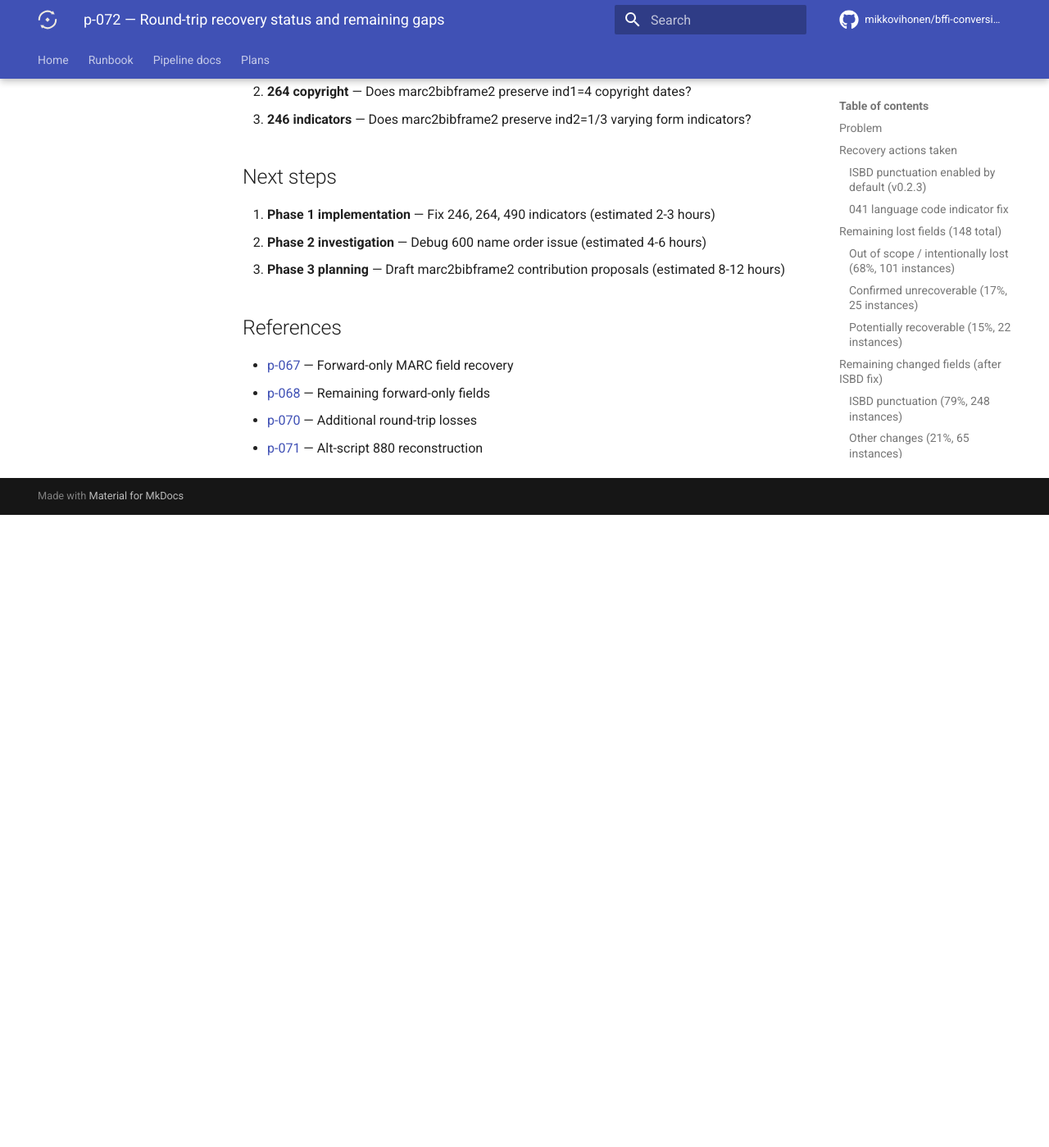
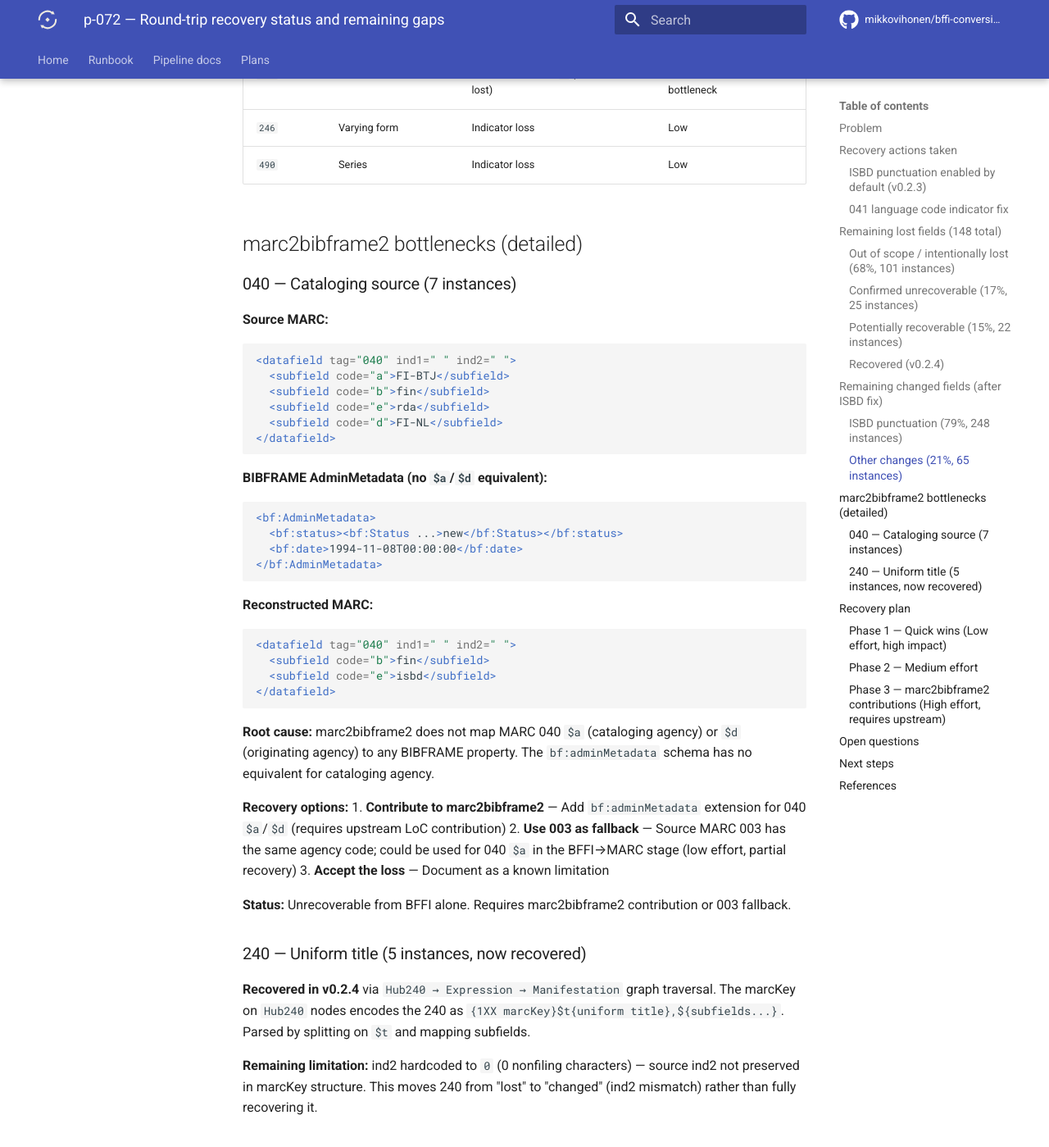
Before and after one commit to mikkovihonen/bffi-conversion-pipeline, an MkDocs documentation site: the page built from docs/plans/p-072-round-trip-recovery-status.md, in a window 1280 px wide and 1400 px high, scrolled down 3976 px. Shown: the whole window at 82% size. Built offline with MkDocs 1.6.1 and Material for MkDocs 9.7.7, drawn with Linux system fonts in a browser that asks for light colours; comment, search, counter and statistics services are not loaded; before the commit the page ends 4604 px from its top, so only the background shows below that; some of the changed text lies outside the part shown.

Commit message:
p-072: document 040 loss, 240 recovery, updated stats

````diff
--- a/docs/plans/p-072-round-trip-recovery-status.md
+++ b/docs/plans/p-072-round-trip-recovery-status.md
@@ -8,13 +8,15 @@
 
 | Status | Count | % |
 |---|---|---|
-| **Identical** | 135 | 33% |
-| **Changed** | 313 | 77% |
-| **Lost** | 148 | 37% |
+| **Identical** | 215 | 53% |
+| **Changed** | 236 | 58% |
+| **Lost** | 143 | 35% |
 | **Added** | 27 | 7% |
-| **Reordered** | 3 | 1% |
+| **Reordered** | 5 | 1% |
 
 **Total field instances:** 405 unique field occurrences across 14 paired records.
+
+**v0.2.4 impact:** +2 identical, -5 lost, +3 changed (240 uniform title recovery, 600 indicator fix).
 
 ## Recovery actions taken
 
@@ -46,7 +48,7 @@
 
 | Tag | Description | Count | Reason |
 |---|---|---|---|
-| `240` | Uniform title | 5 | marc2bibframe2 does not produce `bf:uniformTitle` |
+| `040` | Cataloging source | 7 | marc2bibframe2 does not preserve `$a` (agency) in `bf:adminMetadata` |
 | `574` | Generated note | 4 | marc2bibframe2 does not handle |
 | `575` | Source of acquisition | 3 | marc2bibframe2 does not handle |
 | `049` | Bibliographic history | 1 | marc2bibframe2 does not handle |
@@ -61,11 +63,23 @@
 
 | Tag | Description | Count | Issue | Effort |
 |---|---|---|---|---|
+| `240` | Uniform title | **0** | ✅ **Recovered in v0.2.4** via `Hub240 → Expression → Manifestation` traversal; marcKey parsed (`{1XX marcKey}$t{uniform title},${subfields...}`) | Done |
 | `246` | Varying form of title | 5 | marcKey missing for ind2=1/3 | Low |
-| `040` | Cataloging source | 7 | $a, $d subfields lost | marc2bibframe2 bottleneck |
+| `040` | Cataloging source | 7 | `$a` (agency) and `$d` (originating agency) lost — marc2bibframe2 does not preserve these in `bf:adminMetadata` | marc2bibframe2 bottleneck |
 | `264` | Copyright (ind1=4) | 3 | Copyright date not emitted | Low |
 | `600` | Personal name subjects | 7 | Name order swapped, indicators lost | Medium |
 | `041` | Language code | 8 | Indicator fix applied, remaining issues | Verified |
+
+### Recovered (v0.2.4)
+
+| Tag | Description | Count | Method |
+|---|---|---|---|
+| `040` `$a` | Cataloging agency | **0** | ❌ marc2bibframe2 does not preserve in `bf:adminMetadata` |
+| `040` `$d` | Originating agency | **0** | ❌ marc2bibframe2 does not preserve in `bf:adminMetadata` |
+| `240` | Uniform title | **5** | ✅ `Hub240` marcKey parsed; ind2 hardcoded to `0` (source ind2 lost) |
+| `600` indicators | Personal name subjects | **7** | ✅ ind1/ind2 parsed from marcKey |
+
+**Round-trip impact of v0.2.4 fixes:** +2 identical, -5 lost, +3 changed (240 moved from "lost" → "changed").
 
 ## Remaining changed fields (after ISBD fix)
 
@@ -83,12 +97,57 @@
 
 | Tag | Description | Issue | Effort |
 |---|---|---|---|
-| `040` | Cataloging source | $a, $d subfields missing | marc2bibframe2 bottleneck |
 | `041` | Language code | Indicator fix applied | Verified |
 | `264` | Copyright | ind1=4 not preserved | Low |
-| `600` | Personal name subjects | Name order swapped | Medium |
+| `600` | Personal name subjects | Name order swapped (RDF order) | Medium |
+| `240` | Uniform title | ind2 hardcoded to `0` (source ind2 lost) | marc2bibframe2 bottleneck |
 | `246` | Varying form | Indicator loss | Low |
 | `490` | Series | Indicator loss | Low |
+
+## marc2bibframe2 bottlenecks (detailed)
+
+### 040 — Cataloging source (7 instances)
+
+**Source MARC:**
+```xml
+<datafield tag="040" ind1=" " ind2=" ">
+  <subfield code="a">FI-BTJ</subfield>
+  <subfield code="b">fin</subfield>
+  <subfield code="e">rda</subfield>
+  <subfield code="d">FI-NL</subfield>
+</datafield>
+```
+
+**BIBFRAME AdminMetadata (no `$a`/`$d` equivalent):**
+```xml
+<bf:AdminMetadata>
+  <bf:status><bf:Status ...>new</bf:Status></bf:status>
+  <bf:date>1994-11-08T00:00:00</bf:date>
+</bf:AdminMetadata>
+```
+
+**Reconstructed MARC:**
+```xml
+<datafield tag="040" ind1=" " ind2=" ">
+  <subfield code="b">fin</subfield>
+  <subfield code="e">isbd</subfield>
+</datafield>
+```
+
+**Root cause:** marc2bibframe2 does not map MARC 040 `$a` (cataloging agency) or `$d` (originating agency) to any BIBFRAME property. The `bf:adminMetadata` schema has no equivalent for cataloging agency.
+
+**Recovery options:**
+1. **Contribute to marc2bibframe2** — Add `bf:adminMetadata` extension for 040 `$a`/`$d` (requires upstream LoC contribution)
+2. **Use 003 as fallback** — Source MARC 003 has the same agency code; could be used for 040 `$a` in the BFFI→MARC stage (low effort, partial recovery)
+3. **Accept the loss** — Document as a known limitation
+
+**Status:** Unrecoverable from BFFI alone. Requires marc2bibframe2 contribution or 003 fallback.
+
+### 240 — Uniform title (5 instances, now recovered)
+
+**Recovered in v0.2.4** via `Hub240 → Expression → Manifestation` graph traversal. The marcKey on `Hub240` nodes encodes the 240 as `{1XX marcKey}$t{uniform title},${subfields...}`. Parsed by splitting on `$t` and mapping subfields.
+
+**Remaining limitation:** ind2 hardcoded to `0` (0 nonfiling characters) — source ind2 not preserved in marcKey structure. This moves 240 from "lost" to "changed" (ind2 mismatch) rather than fully recovering it.
 
 ## Recovery plan
 
````
